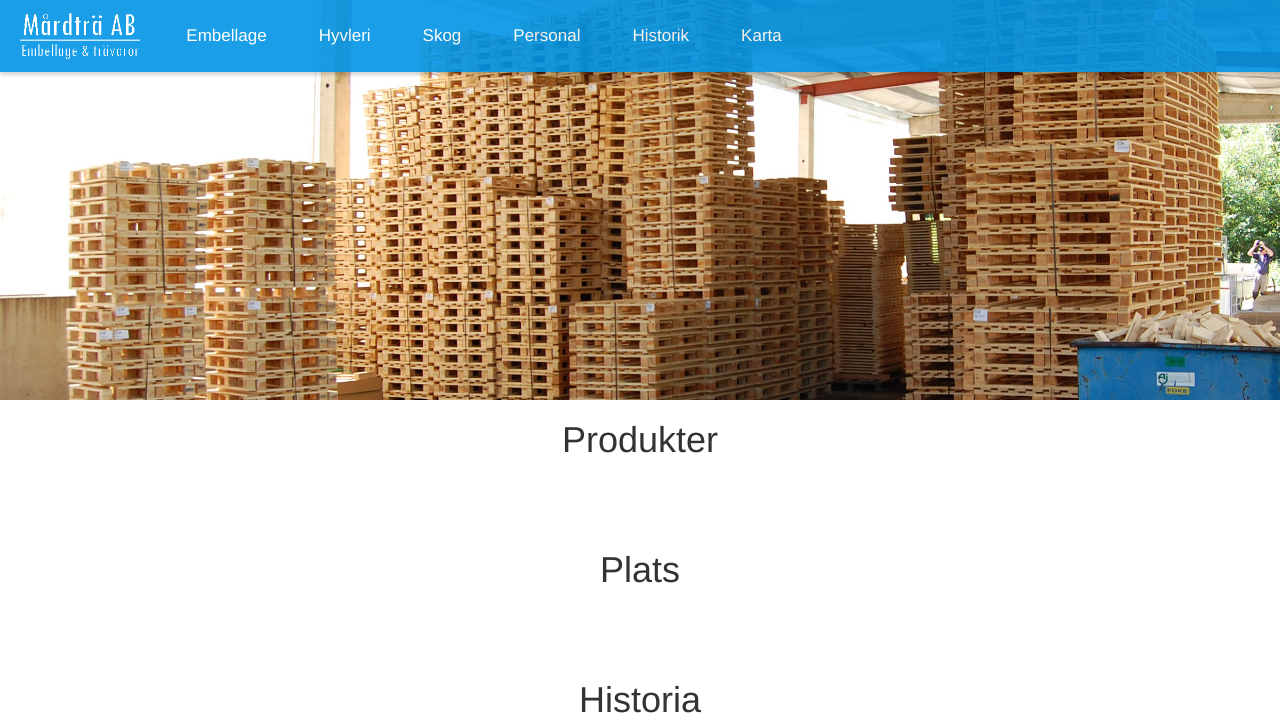
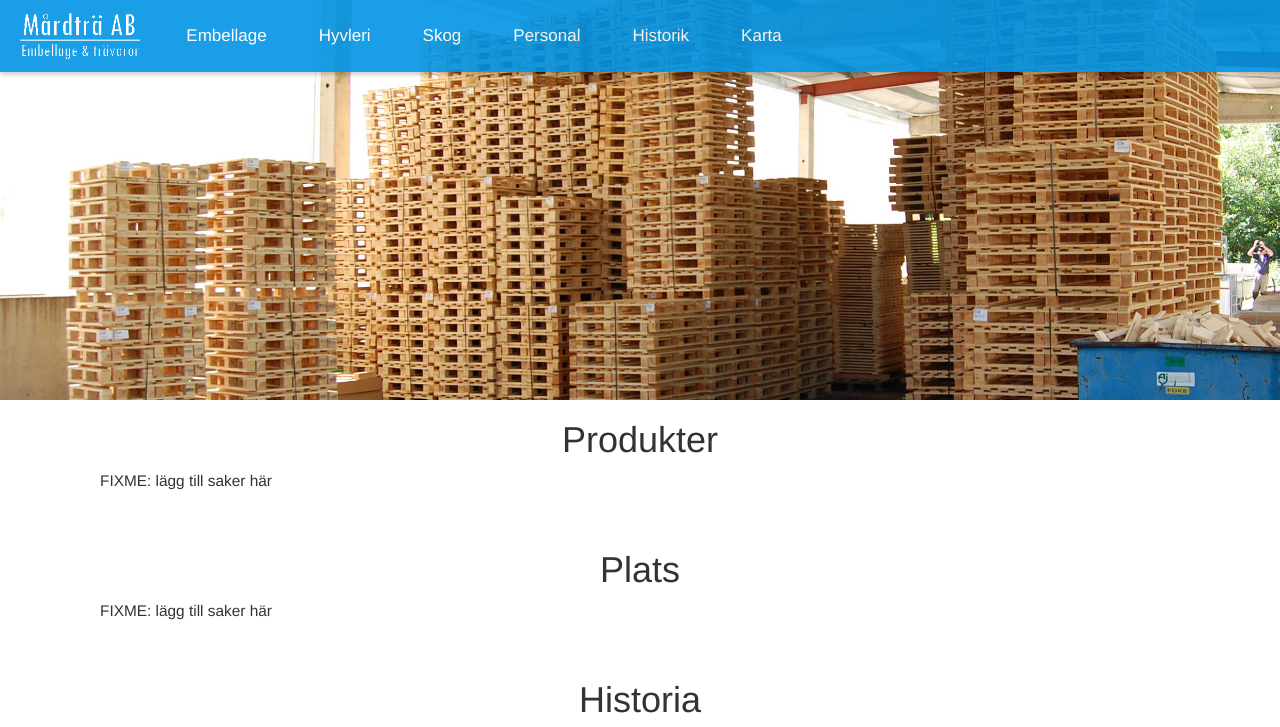
Before and after one commit to nothjarnan/mardtra.github.io, a plain HTML site: page index.html in a window 1280 px wide. Shown: the top 727 px of the page. Drawn offline with nearby package versions, Linux system fonts and the light colour scheme.

Commit message:
:poop: shiiiiiiiiiiiiiiiiiiiiiiiiiiiiiiiiiiiiiiiiiiiiiiiiiiiiiiiiiiiet

```diff
--- a/index.html
+++ b/index.html
@@ -68,16 +68,22 @@
     </ul>
   </div>
 
-  <div class="parallax-window" data-parallax="scroll" data-image-src="assets/mard1.jpg"></div>
+  <div class="parallax-window" data-parallax="scroll" data-image-src="assets/mard1.JPG"></div>
 
   <div class="SiteContent">
 
     <h1> <center> Produkter </center> </h1>
+    <div class="SiteInnerContent">
+      FIXME: lägg till saker här
+    </div>
   </div>
 
   <div class="SiteContent">
 
     <h1> <center> Plats </center> </h1>
+    <div class="SiteInnerContent">
+      FIXME: lägg till saker här
+    </div>
   </div>
 
   <div class="SiteContent">
```
